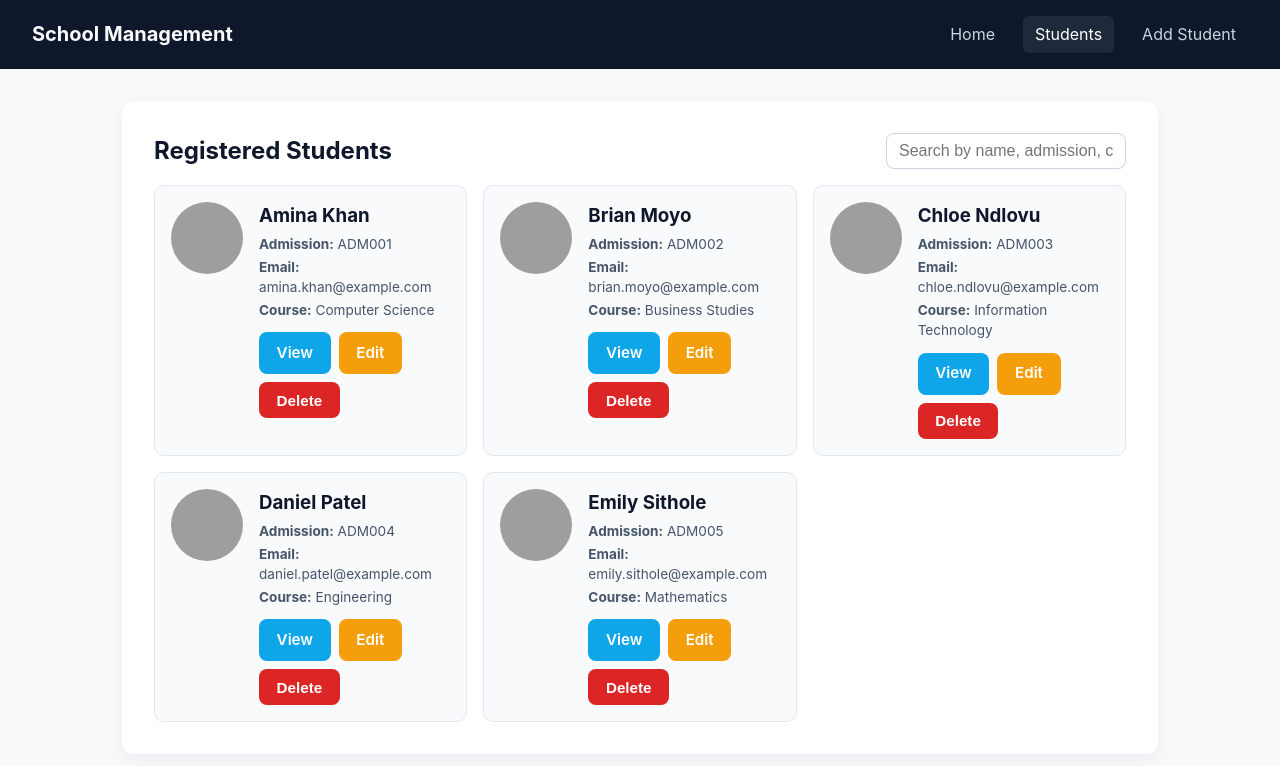
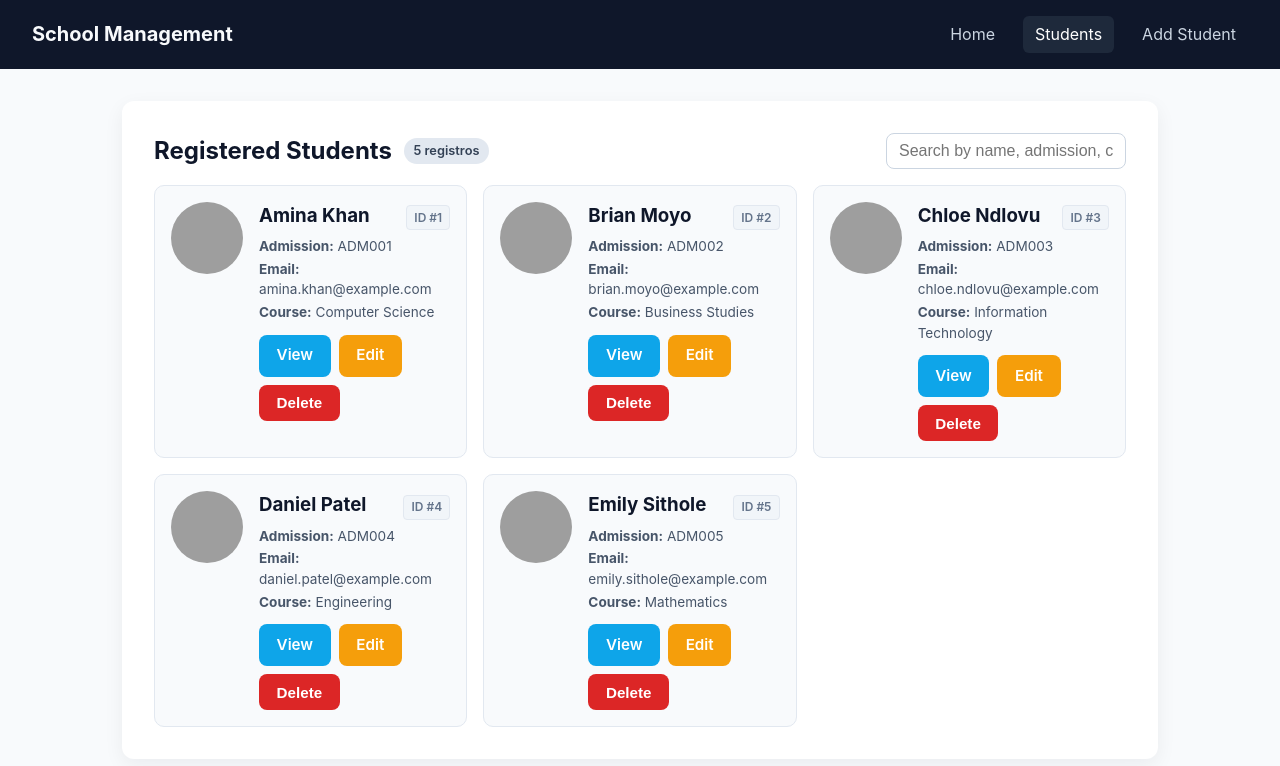
Before and after one commit to Piloso-Mayerly/crud-react-gestion-estudiantes, a React (Vite) app: page /students in a window 1280 px wide. Shown: the top 766 px of the page. Built offline with nearby package versions, Linux system fonts and the light colour scheme; data requests are answered from the project's data file; grey boxes are pictures that could not be loaded.

Commit message:
feat: agrega listado de registros

```diff
--- a/package.json
+++ b/package.json
@@ -19,12 +19,12 @@
     "@eslint/js": "^10.0.1",
     "@types/react": "^19.2.17",
     "@types/react-dom": "^19.2.3",
-    "@vitejs/plugin-react": "^6.0.3",
+    "@vitejs/plugin-react": "^4.7.0",
     "eslint": "^10.6.0",
     "eslint-plugin-react-hooks": "^7.1.1",
     "eslint-plugin-react-refresh": "^0.5.3",
     "globals": "^17.7.0",
     "json-server": "^0.17.4",
-    "vite": "^8.1.1"
+    "vite": "^6.4.3"
   }
 }
--- a/src/App.css
+++ b/src/App.css
@@ -162,8 +162,38 @@ button:disabled { opacity: 0.6; cursor: not-allowed; }
   flex-shrink: 0;
 }
 
+.list-title-group {
+  display: flex;
+  align-items: center;
+  gap: 0.75rem;
+}
+
+.records-badge {
+  background: #e2e8f0;
+  color: #334155;
+  font-size: 0.8rem;
+  font-weight: 600;
+  padding: 0.2rem 0.6rem;
+  border-radius: 9999px;
+}
+
 .student-info { flex: 1; }
-.student-info h3 { margin-bottom: 0.25rem; }
+.student-header {
+  display: flex;
+  align-items: center;
+  justify-content: space-between;
+  gap: 0.5rem;
+}
+.student-header h3 { margin-bottom: 0.25rem; }
+.badge-id {
+  font-size: 0.75rem;
+  color: #64748b;
+  background: #f1f5f9;
+  border: 1px solid #e2e8f0;
+  padding: 0.15rem 0.45rem;
+  border-radius: 4px;
+  font-weight: 600;
+}
 .student-info p { font-size: 0.85rem; color: #475569; margin: 0.15rem 0; }
 
 .profile-card {
--- a/src/components/StudentCard.jsx
+++ b/src/components/StudentCard.jsx
@@ -14,7 +14,10 @@ function StudentCard({ student, onDelete }) {
         }}
       />
       <div className="student-info">
-        <h3>{student.firstName} {student.secondName}</h3>
+        <div className="student-header">
+          <h3>{student.firstName} {student.secondName}</h3>
+          <span className="badge-id">ID #{student.id}</span>
+        </div>
         <p><strong>Admission:</strong> {student.admissionNumber}</p>
         <p><strong>Email:</strong> {student.email}</p>
         <p><strong>Course:</strong> {student.course}</p>
--- a/src/components/StudentsList.jsx
+++ b/src/components/StudentsList.jsx
@@ -45,7 +45,12 @@ function StudentsList() {
   return (
     <div className="card">
       <div className="list-header">
-        <h2>Registered Students</h2>
+        <div className="list-title-group">
+          <h2>Registered Students</h2>
+          <span className="records-badge">
+            {filtered.length} {filtered.length === 1 ? 'registro' : 'registros'}
+          </span>
+        </div>
         <input
           className="search"
           placeholder="Search by name, admission, course..."
```
Also changed, not shown: 1 other file (tests, documents, lock files or other folders).
